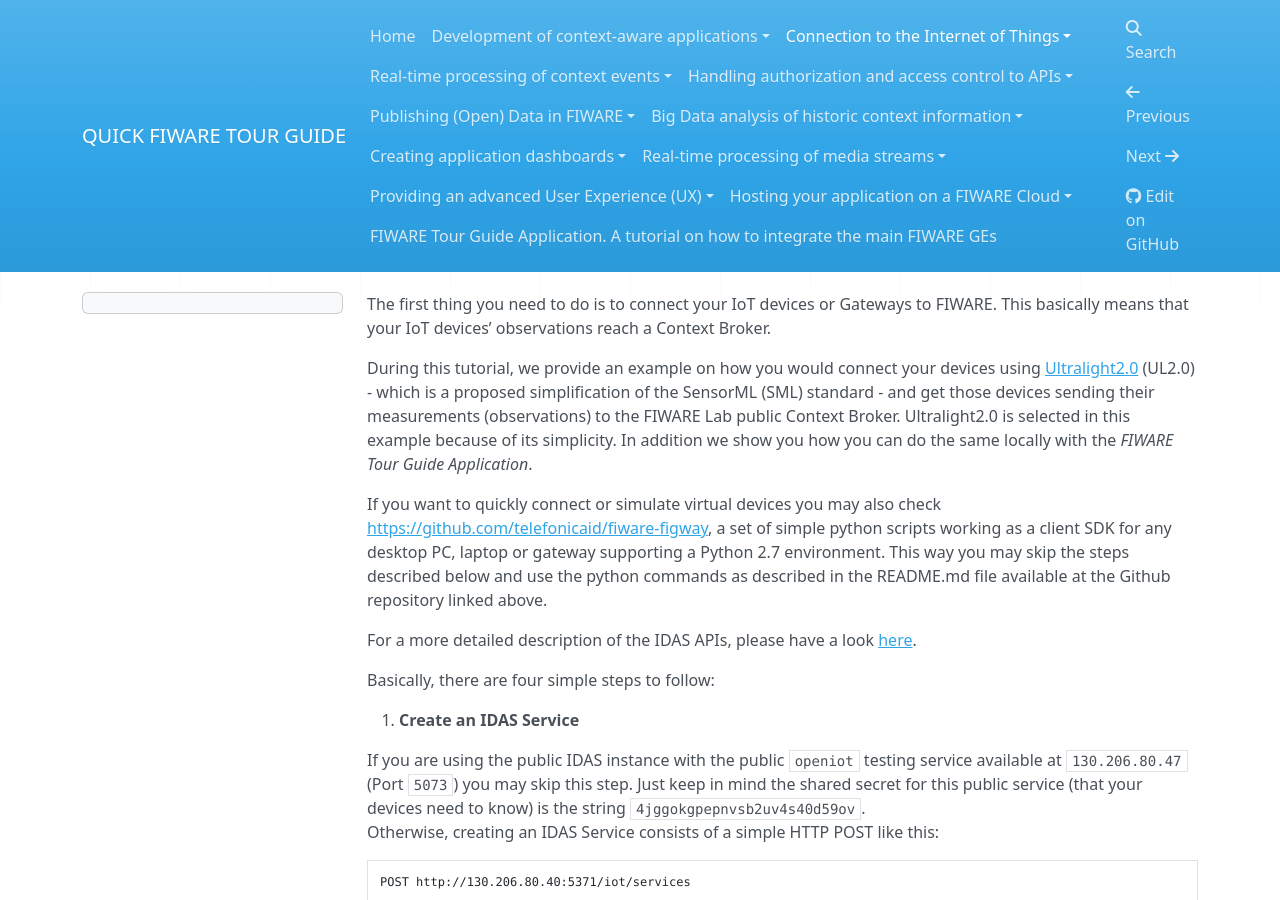
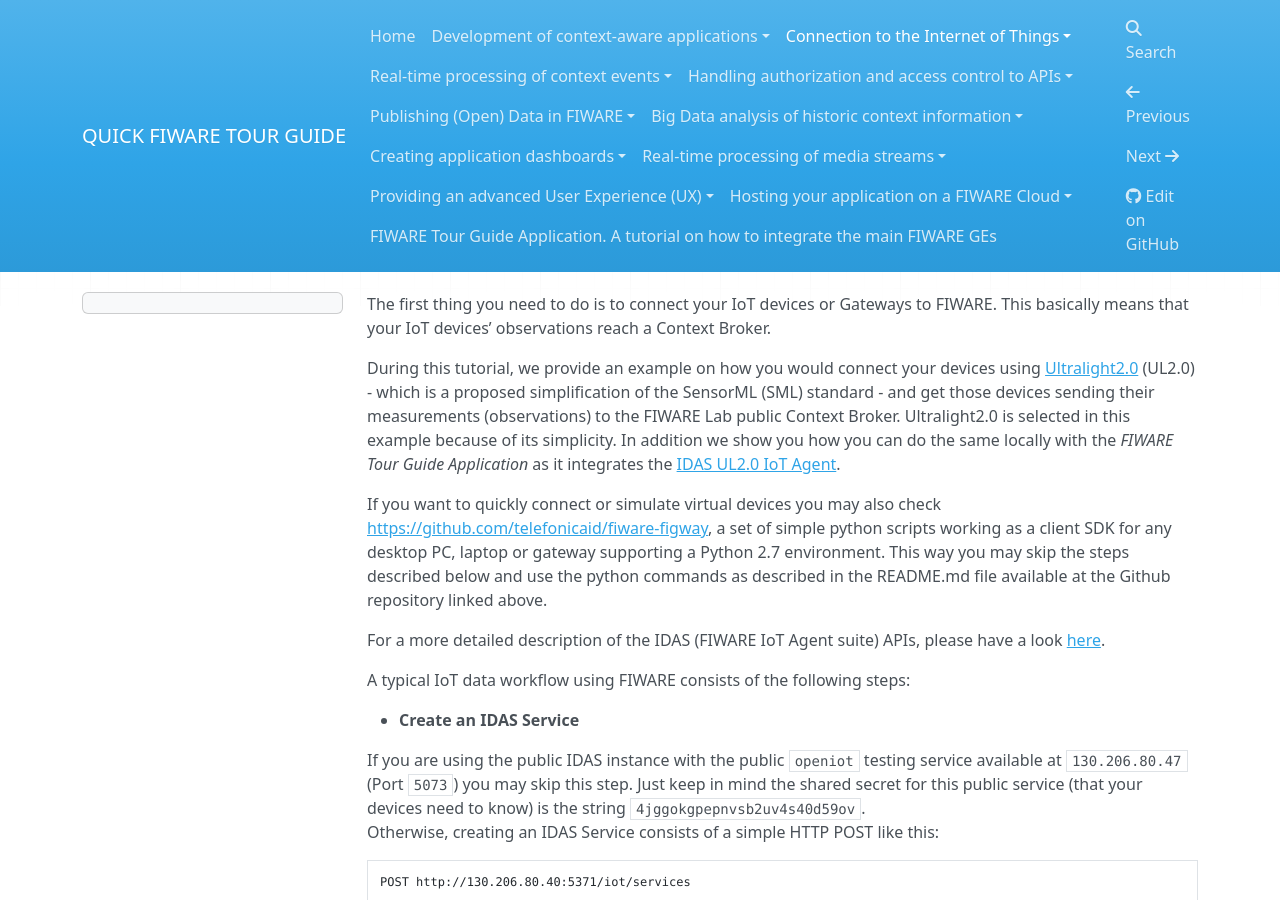
Before and after one commit to FIWARE-Ops/docs.TourGuide, an MkDocs documentation site: the page built from doc/connection-to-the-internet-of-things/how-to-read-measures-captured-from-iot-devices.md, in a window 1280 px wide and 900 px high. Built offline with MkDocs 1.6.1, drawn with Linux system fonts in a browser that asks for light colours; nearby versions of some CDN libraries; comment, search, counter and statistics services are not loaded; old or Windows-style settings are respelled for this version of MkDocs.

Commit message:
Last piece

```diff
--- a/doc/connection-to-the-internet-of-things/how-to-read-measures-captured-from-iot-devices.md
+++ b/doc/connection-to-the-internet-of-things/how-to-read-measures-captured-from-iot-devices.md
@@ -7,7 +7,7 @@ simplification of the SensorML (SML) standard - and get those devices
 sending their measurements (observations) to the FIWARE Lab public
 Context Broker. Ultralight2.0 is selected in this example because of its
 simplicity. In addition we show you how you can do the same locally with the
-*FIWARE Tour Guide Application*.
+*FIWARE Tour Guide Application* as it integrates the [IDAS UL2.0 IoT Agent](https://github.com/telefonicaid/iotagent-ul).
 
 If you want to quickly connect or simulate virtual devices you may also
 check [https://github.com/telefonicaid/fiware-figway](FIGWAY),
@@ -17,12 +17,12 @@ This way you may skip the steps described below and use the python
 commands as described in the README.md file available at the Github
 repository linked above.
 
-For a more detailed description of the IDAS APIs,
+For a more detailed description of the IDAS (FIWARE IoT Agent suite) APIs,
 please have a look [here](http://docs.telefonicaiotiotagents.apiary.io/).
 
-Basically, there are four simple steps to follow:
+A typical IoT data workflow using FIWARE consists of the following steps:
 
-1. **Create an IDAS Service**
++ **Create an IDAS Service**
 
  If you are using the public IDAS instance with the public `openiot`
 testing service available at `130.206.80.47` (Port `5073`) you may skip this
```
Also changed, not shown: other parts of doc/connection-to-the-internet-of-things/how-to-read-measures-captured-from-iot-devices.md (+2 -2 lines).
